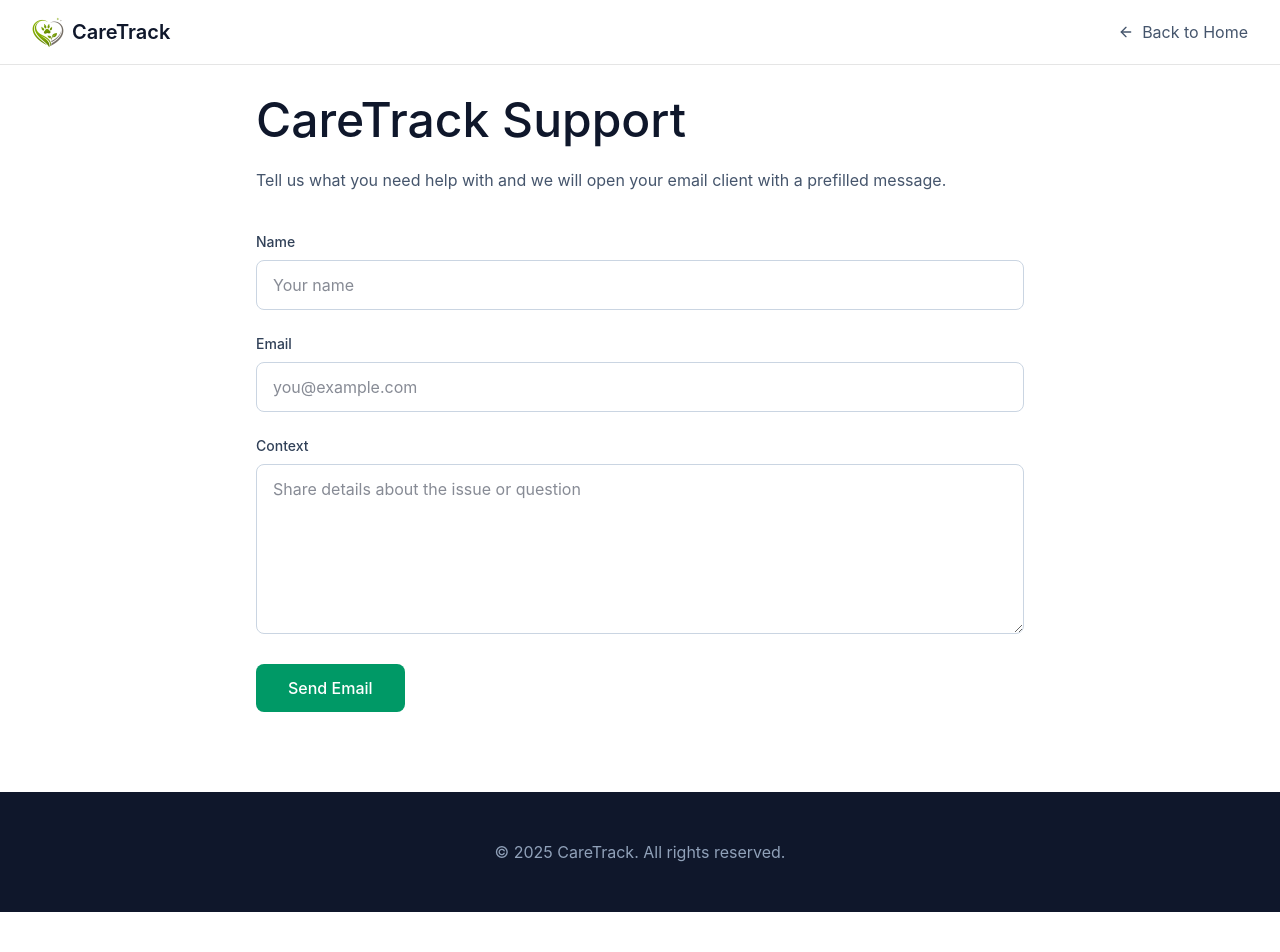
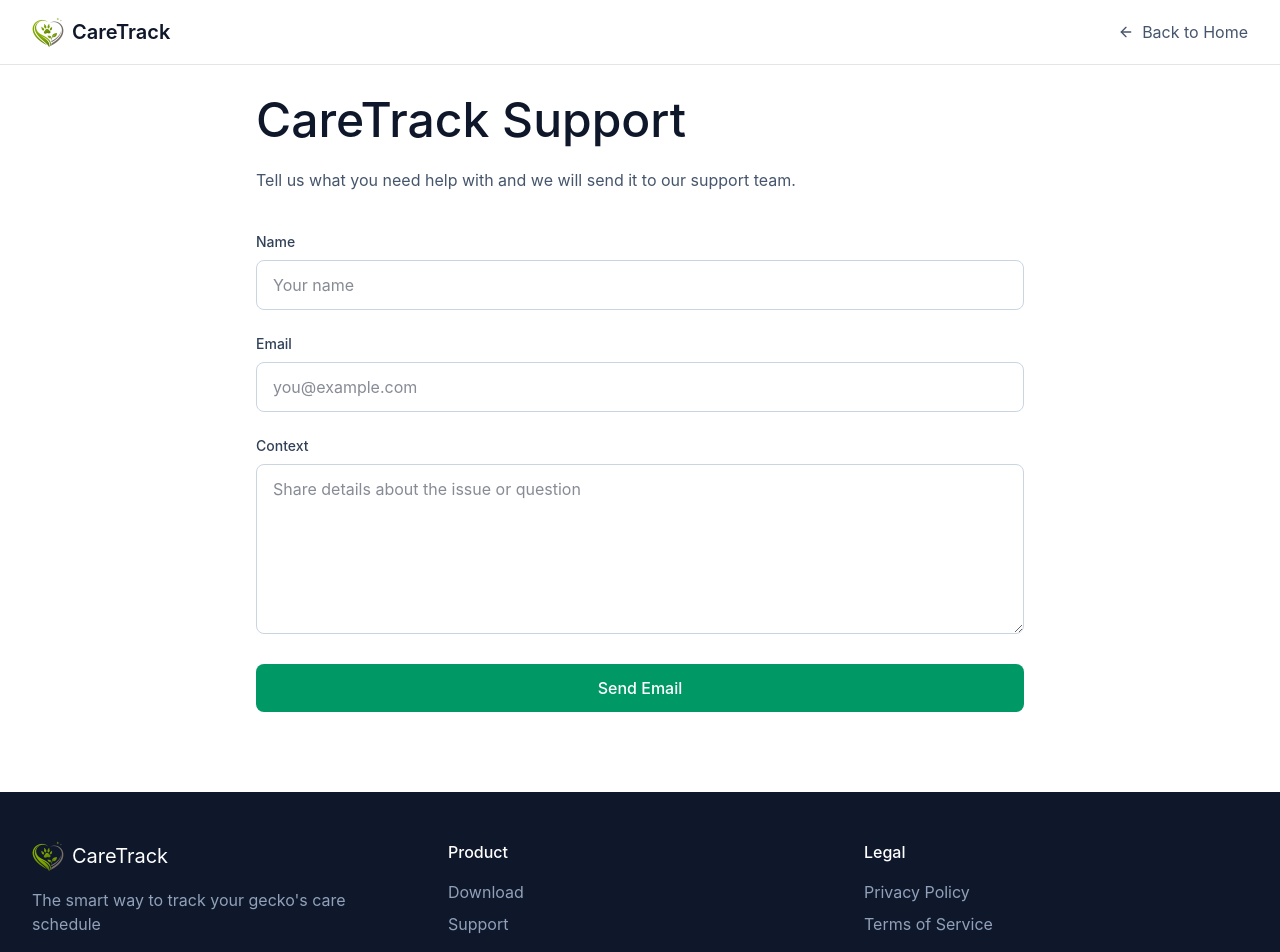
Before and after one commit to jadidihosein68/CareTrackLanding, a React (Vite) app: page /support in a window 1280 px wide. Shown: the top 952 px of the page. Before the commit the page ends 912 px from the top, so only its background shows below. Built offline with nearby package versions, Linux system fonts and the light colour scheme.

Commit message:
update support page

```diff
--- a/index.html
+++ b/index.html
@@ -9,6 +9,14 @@
     </head>
 
     <body>
+      <form name="support" data-netlify="true" data-netlify-honeypot="bot-field" hidden>
+        <input type="hidden" name="form-name" value="support" />
+        <input type="hidden" name="subject" value="CareTrack Support" />
+        <input type="text" name="name" />
+        <input type="email" name="email" />
+        <textarea name="context"></textarea>
+        <input type="text" name="bot-field" />
+      </form>
       <div id="root"></div>
       <script type="module" src="/src/main.tsx"></script>
     </body>
--- a/src/app/components/Support.tsx
+++ b/src/app/components/Support.tsx
@@ -7,12 +7,35 @@ export function Support() {
   const [name, setName] = useState('');
   const [email, setEmail] = useState('');
   const [context, setContext] = useState('');
+  const [status, setStatus] = useState<'idle' | 'sending' | 'sent' | 'error'>('idle');
 
-  const handleSubmit = (event: React.FormEvent<HTMLFormElement>) => {
+  const handleSubmit = async (event: React.FormEvent<HTMLFormElement>) => {
     event.preventDefault();
-    const subject = encodeURIComponent('CareTrack Support');
-    const body = encodeURIComponent(`Name: ${name}\nEmail: ${email}\n\nContext:\n${context}`);
-    window.location.href = `mailto:info@osacore.com?subject=${subject}&body=${body}`;
+    setStatus('sending');
+    const formData = new FormData(event.currentTarget);
+    const encoded = new URLSearchParams();
+    formData.forEach((value, key) => {
+      encoded.append(key, String(value));
+    });
+
+    try {
+      const response = await fetch('/', {
+        method: 'POST',
+        headers: { 'Content-Type': 'application/x-www-form-urlencoded' },
+        body: encoded.toString(),
+      });
+
+      if (!response.ok) {
+        throw new Error('Failed to send support request');
+      }
+
+      setStatus('sent');
+      setName('');
+      setEmail('');
+      setContext('');
+    } catch (error) {
+      setStatus('error');
+    }
   };
 
   return (
@@ -47,11 +70,20 @@ export function Support() {
             CareTrack Support
           </h1>
           <p className="text-slate-600 mb-10">
-            Tell us what you need help with and we will open your email client with a prefilled
-            message.
+            Tell us what you need help with and we will send it to our support team.
           </p>
 
-          <form className="space-y-6" onSubmit={handleSubmit}>
+          <form
+            className="space-y-6"
+            onSubmit={handleSubmit}
+            name="support"
+            method="POST"
+            data-netlify="true"
+            data-netlify-honeypot="bot-field"
+          >
+            <input type="hidden" name="form-name" value="support" />
+            <input type="hidden" name="subject" value="CareTrack Support" />
+            <input type="hidden" name="bot-field" />
             <div>
               <label className="block text-sm font-medium text-slate-700 mb-2" htmlFor="name">
                 Name
@@ -100,20 +132,83 @@ export function Support() {
               />
             </div>
 
-            <button
-              type="submit"
-              className="bg-emerald-600 text-white px-8 py-3 rounded-lg hover:bg-emerald-700 transition-colors"
-            >
-              Send Email
-            </button>
+            <div className="flex flex-col gap-3">
+              <button
+                type="submit"
+                className="bg-emerald-600 text-white px-8 py-3 rounded-lg hover:bg-emerald-700 transition-colors disabled:opacity-70 disabled:cursor-not-allowed"
+                disabled={status === 'sending'}
+              >
+                {status === 'sending' ? 'Sending...' : 'Send Email'}
+              </button>
+              {status === 'sent' && (
+                <p className="text-emerald-600">Thanks! Your support request was sent.</p>
+              )}
+              {status === 'error' && (
+                <p className="text-rose-600">
+                  We could not send your request. Please email
+                  {' '}
+                  <a
+                    className="underline text-rose-600 hover:text-rose-700"
+                    href="mailto:info@osacore.com?subject=CareTrack%20Support"
+                  >
+                    info@osacore.com
+                  </a>
+                  {' '}
+                  instead.
+                </p>
+              )}
+            </div>
           </form>
         </div>
       </div>
 
       {/* Footer */}
       <footer className="py-12 px-4 sm:px-6 lg:px-8 bg-slate-900 text-white">
-        <div className="max-w-7xl mx-auto text-center text-slate-400">
-          <p>&copy; 2025 CareTrack. All rights reserved.</p>
+        <div className="max-w-7xl mx-auto">
+          <div className="grid md:grid-cols-3 gap-8 mb-8">
+            <div>
+              <div className="flex items-center gap-2 mb-4">
+                <img
+                  src={icon}
+                  alt="CareTrack logo"
+                  className="w-8 h-8 rounded-md object-contain"
+                />
+                <span className="text-xl">CareTrack</span>
+              </div>
+              <p className="text-slate-400">
+                The smart way to track your gecko's care schedule
+              </p>
+            </div>
+            <div>
+              <h4 className="mb-4">Product</h4>
+              <ul className="space-y-2 text-slate-400">
+                <li><a href="#" className="hover:text-white transition-colors">Download</a></li>
+                <li>
+                  <Link to="/support" className="hover:text-white transition-colors">
+                    Support
+                  </Link>
+                </li>
+              </ul>
+            </div>
+            <div>
+              <h4 className="mb-4">Legal</h4>
+              <ul className="space-y-2 text-slate-400">
+                <li>
+                  <Link to="/privacy" className="hover:text-white transition-colors">
+                    Privacy Policy
+                  </Link>
+                </li>
+                <li>
+                  <Link to="/terms" className="hover:text-white transition-colors">
+                    Terms of Service
+                  </Link>
+                </li>
+              </ul>
+            </div>
+          </div>
+          <div className="pt-8 border-t border-slate-800 text-center text-slate-400">
+            <p>&copy; 2025 CareTrack. All rights reserved. Made by gecko Lovers for gecko's lovers</p>
+          </div>
         </div>
       </footer>
     </div>
```
